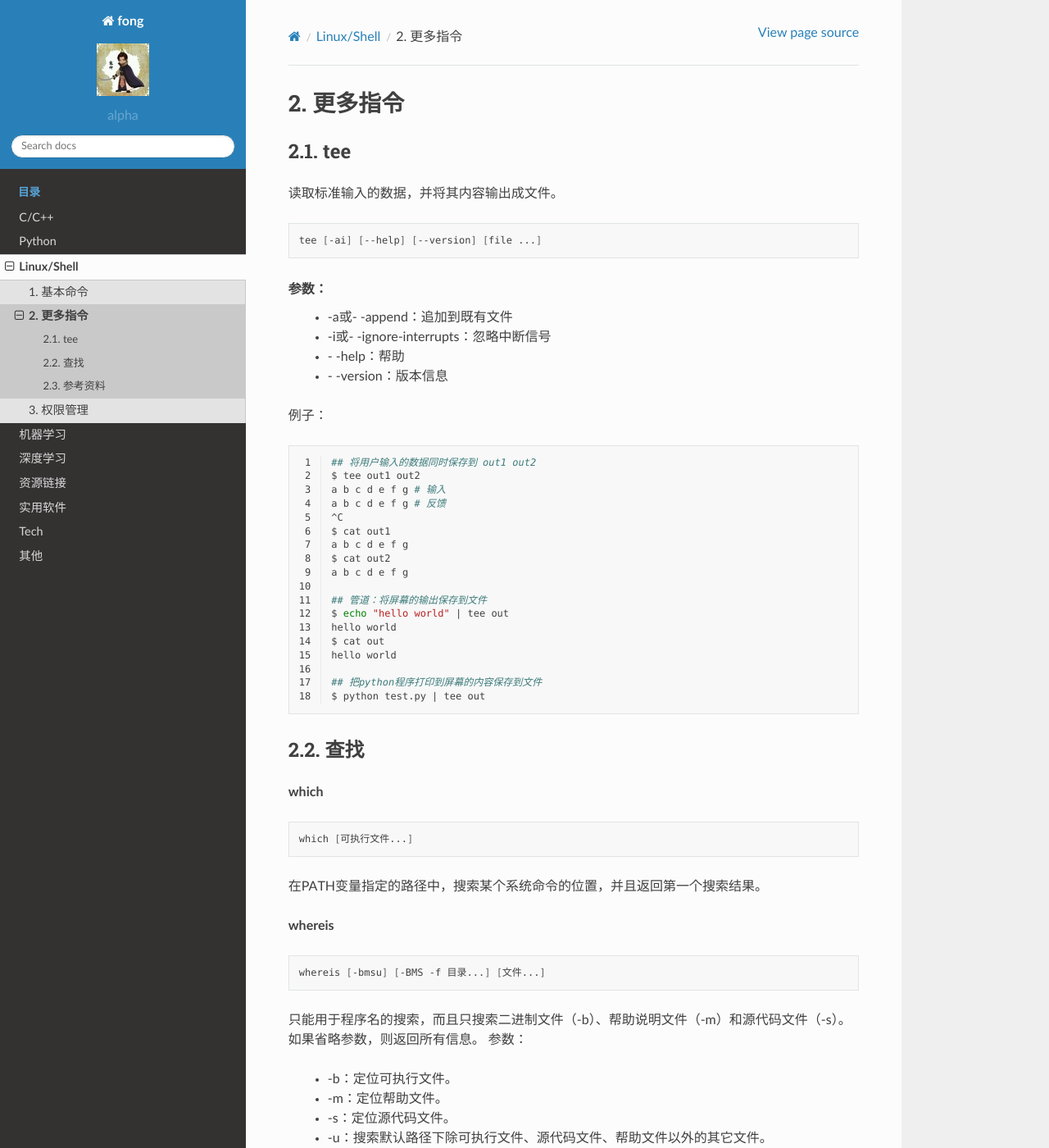
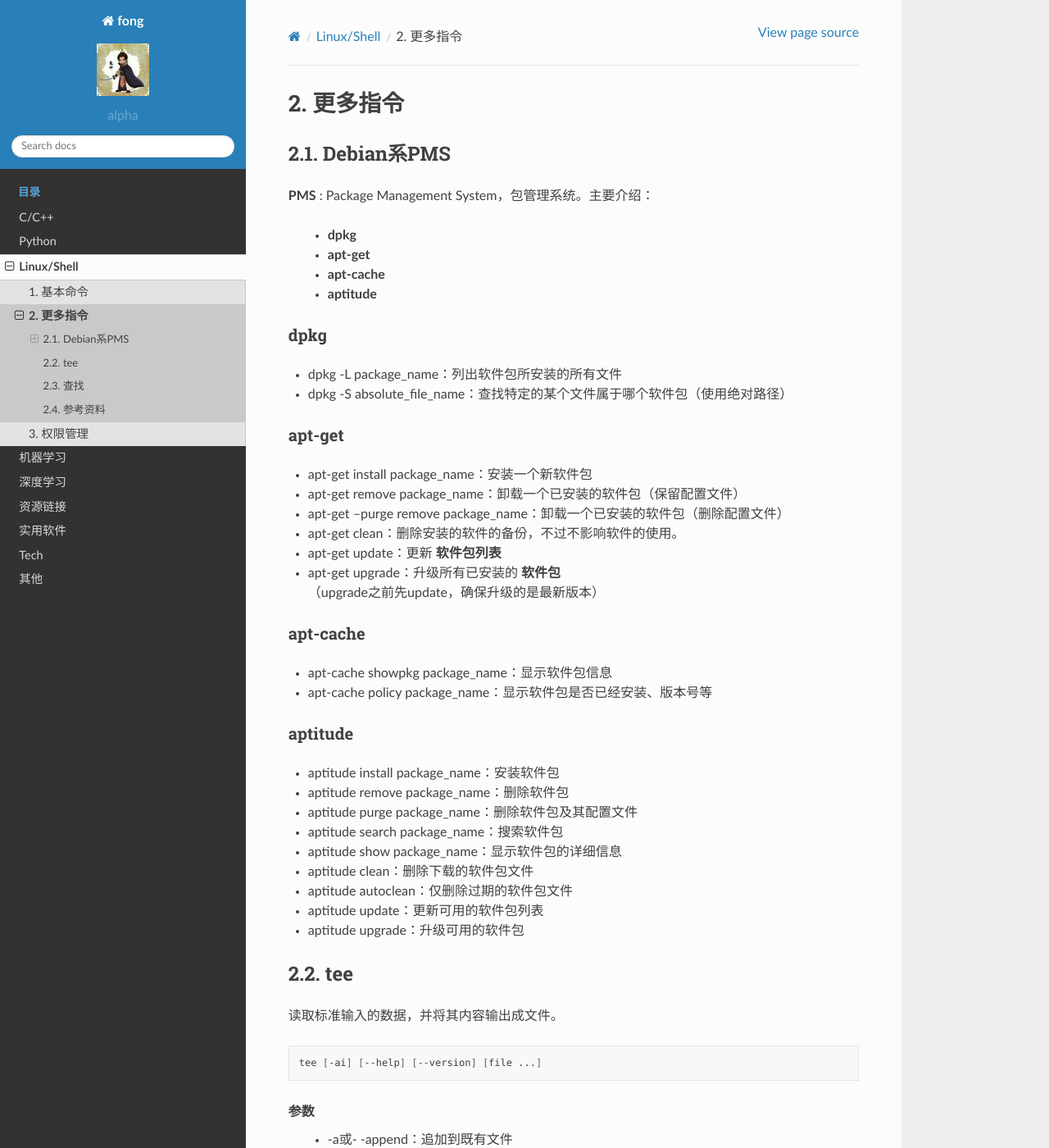
Before and after one commit to fongyk/wiki, a Sphinx documentation site: the page built from source/linux/02_more.rst, in a window 1280 px wide and 1400 px high. Shown: the whole window at 82% size. Built offline with Sphinx 7.4.7 and the Read the Docs theme 2.0.0, drawn with Linux system fonts in a browser that asks for light colours; some of the changed text lies outside the part shown.

Commit message:
update docs

```diff
--- a/source/else/02_test_code.rst
+++ b/source/else/02_test_code.rst
@@ -222,6 +222,8 @@ command
 
   https://www.jianshu.com/p/78e9e1b8553a
 
+  https://github.com/mathLab/PyGeM/issues/94
+
   https://jamwheeler.com/college-productivity/how-to-write-beautiful-code-documentation/
 
   https://daler.github.io/sphinxdoc-test/includeme.html
--- a/source/linux/02_more.rst
+++ b/source/linux/02_more.rst
@@ -2,6 +2,72 @@
 ===============
 
 .. highlight:: bash
+
+
+Debian系PMS
+---------------
+
+**PMS** : Package Management System，包管理系统。主要介绍：
+
+  - **dpkg**
+  - **apt-get**
+  - **apt-cache**
+  - **aptitude**
+
+dpkg
+^^^^^^^^^^
+
+
+- dpkg -L package_name：列出软件包所安装的所有文件
+
+- dpkg -S absolute_file_name：查找特定的某个文件属于哪个软件包（使用绝对路径）
+
+
+apt-get
+^^^^^^^^^^^^^
+
+- apt-get install package_name：安装一个新软件包
+
+- apt-get remove package_name：卸载一个已安装的软件包（保留配置文件）
+
+- apt-get –purge remove package_name：卸载一个已安装的软件包（删除配置文件）
+
+- apt-get clean：删除安装的软件的备份，不过不影响软件的使用。
+
+- apt-get update：更新 **软件包列表**
+
+- apt-get upgrade：升级所有已安装的 **软件包** （upgrade之前先update，确保升级的是最新版本）
+
+
+apt-cache
+^^^^^^^^^^^^^
+
+- apt-cache showpkg package_name：显示软件包信息
+
+- apt-cache policy package_name：显示软件包是否已经安装、版本号等
+
+
+aptitude
+^^^^^^^^^^^^^
+
+- aptitude install package_name：安装软件包
+
+- aptitude remove package_name：删除软件包
+
+- aptitude purge package_name：删除软件包及其配置文件
+
+- aptitude search package_name：搜索软件包
+
+- aptitude show package_name：显示软件包的详细信息
+
+- aptitude clean：删除下载的软件包文件
+
+- aptitude autoclean：仅删除过期的软件包文件
+
+- aptitude update：更新可用的软件包列表
+
+- aptitude upgrade：升级可用的软件包
+
 
 tee
 -----------
@@ -12,7 +78,7 @@ tee
 
   tee [-ai] [--help] [--version] [file ...]
 
-参数：
+参数
   - -a或\- \-append：追加到既有文件
 
   - -i或\- \-ignore-interrupts：忽略中断信号
@@ -21,30 +87,37 @@ tee
 
   - \- \-version：版本信息
 
-例子：
 
-.. code-block:: bash
-  :linenos:
+.. container:: toggle
 
-  ## 将用户输入的数据同时保存到 out1 out2
-  $ tee out1 out2
-  a b c d e f g # 输入
-  a b c d e f g # 反馈
-  ^C
-  $ cat out1
-  a b c d e f g
-  $ cat out2
-  a b c d e f g
+  .. container:: header
 
-  ## 管道：将屏幕的输出保存到文件
-  $ echo "hello world" | tee out
-  hello world
-  $ cat out
-  hello world
+    :math:`\color{darkgreen}{Example}`
 
-  ## 把python程序打印到屏幕的内容保存到文件
-  $ python test.py | tee out
+  .. code-block:: bash
+    :linenos:
 
+    ## 将用户输入的数据同时保存到 out1 out2
+    $ tee out1 out2
+    a b c d e f g # 输入
+    a b c d e f g # 反馈
+    ^C            # 结束输入
+    $ cat out1
+    a b c d e f g
+    $ cat out2
+    a b c d e f g
+
+    ## 管道：将屏幕的输出保存到文件
+    $ echo "hello world" | tee out
+    hello world
+    $ cat out
+    hello world
+
+    ## 把python程序打印到屏幕的内容保存到文件
+    $ python test.py | tee out
+
+
+|
 
 查找
 ------------
@@ -139,3 +212,11 @@ find是在硬盘文件树查找。参数：
 2. 每天一个linux命令目录
 
   http://www.cnblogs.com/peida/archive/2012/12/05/2803591.html
+
+3. aptitude和apt-get的区别和联系【转，有添加和修改】
+
+  https://blog.csdn.net/u010670794/article/details/42520209
+
+4. apt-get update与upgrade的区别
+
+  https://www.jianshu.com/p/42a1850bdcf6
```
Also changed, not shown: other parts of source/else/02_test_code.rst (+2 -2 lines), source/link/index.rst (+8 -1 lines), 16 other files.
